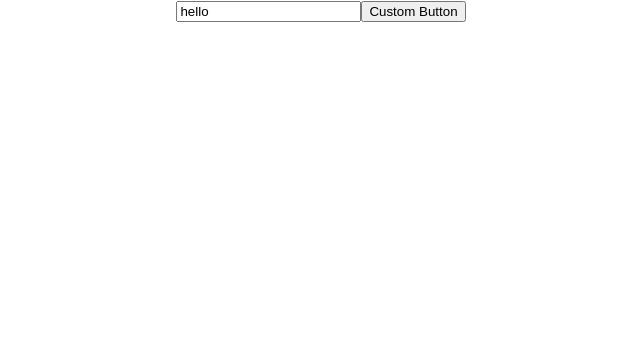
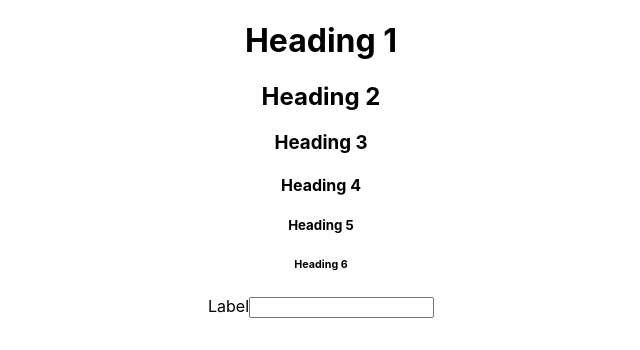
Before and after one commit to JomarHAN/react-typescript-demo, a React (Create React App) app: page / in a window 1280 px wide. Shown: the top 350 px of the page, without its empty margins (319-959 px from the left). Built offline with nearby package versions, Linux system fonts and the light colour scheme.

Commit message:
polymorphic

```diff
--- a/src/App.tsx
+++ b/src/App.tsx
@@ -1,12 +1,19 @@
 import "./App.css";
-import ButtonCustom from "./components/html/ButtonCustom";
-import InputCustom from "./components/html/InputCustom";
+import TextCustom from "./components/polymorphic/TextCustom";
 
 function App() {
   return (
     <div className="App">
-      <InputCustom value={"hello"} />
-      <ButtonCustom variant="primary">Custom Button</ButtonCustom>
+      <TextCustom as="h1">Heading 1</TextCustom>
+      <TextCustom as={"h2"}>Heading 2</TextCustom>
+      <TextCustom as={"h3"}>Heading 3</TextCustom>
+      <TextCustom as={"h4"}>Heading 4</TextCustom>
+      <TextCustom as={"h5"}>Heading 5</TextCustom>
+      <TextCustom as={"h6"}>Heading 6</TextCustom>
+      <TextCustom as={"label"} htmlFor="input">
+        Label
+      </TextCustom>
+      <TextCustom as={"input"} name="input" />
     </div>
   );
 }
--- /dev/null
+++ b/src/components/polymorphic/TextCustom.tsx
@@ -0,0 +1,20 @@
+import { ComponentProps, ElementType, ReactNode } from "react";
+
+type TextCustomOwnProps<E extends ElementType> = {
+  children?: ReactNode;
+  as?: E;
+};
+
+type TextCustomProps<E extends ElementType> = TextCustomOwnProps<E> &
+  Omit<ComponentProps<E>, keyof TextCustomOwnProps<E>>;
+
+const TextCustom = <E extends ElementType>({
+  children,
+  as,
+  ...rest
+}: TextCustomProps<E>) => {
+  const Component = as || "div";
+  return <Component {...rest}>{children}</Component>;
+};
+
+export default TextCustom;
```
